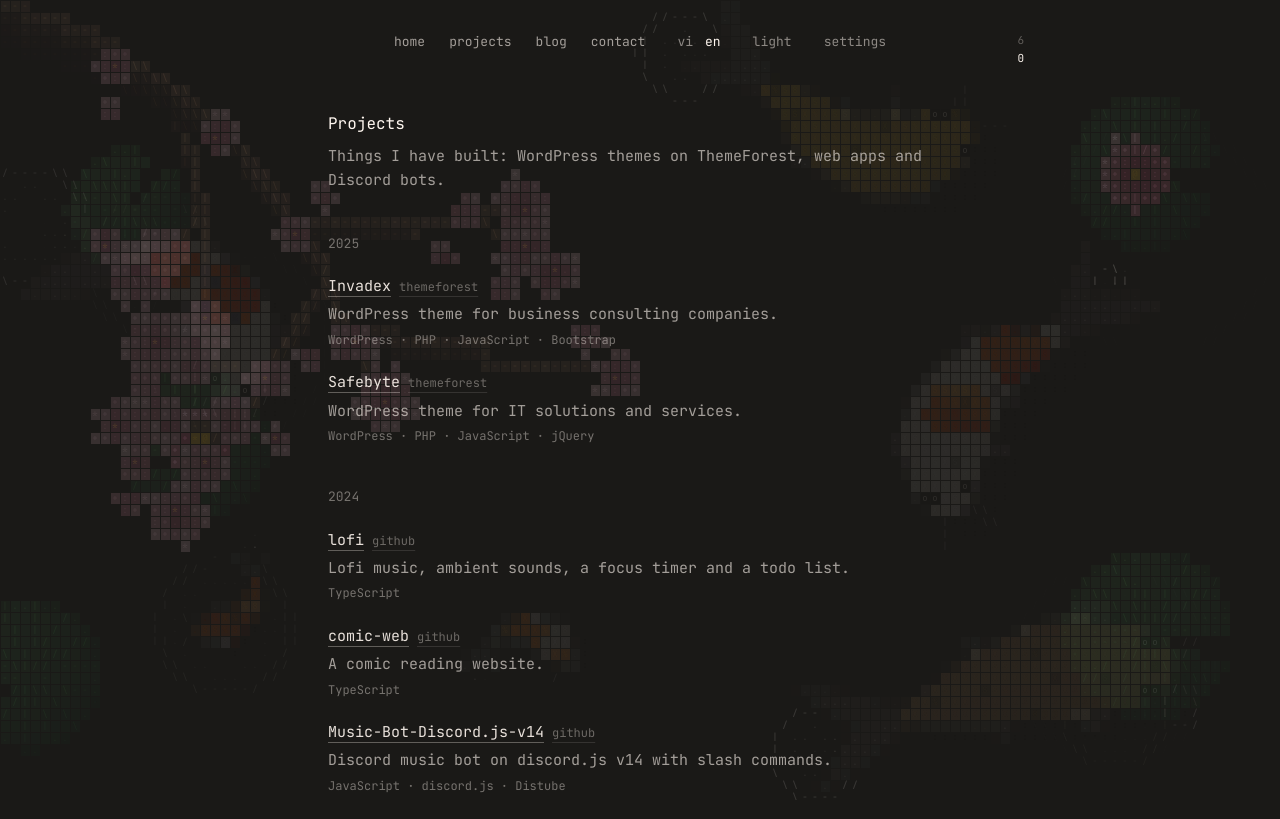
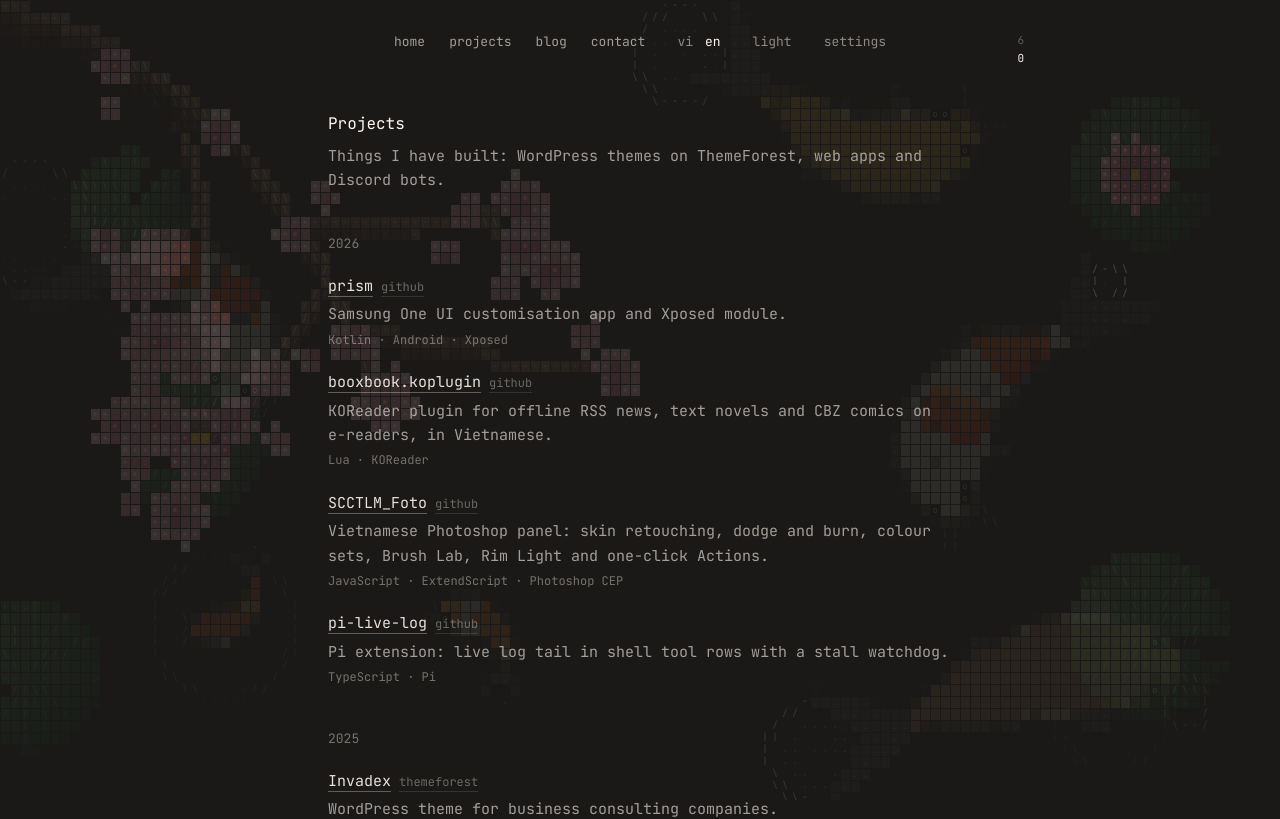
Before and after one commit to hongducdev/hongducdev, a Next.js app: page /en/projects in a window 1280 px wide. Shown: the top 819 px of the page. Built offline with nearby package versions, Linux system fonts and the light colour scheme.

Commit message:
✨ feat(projects): add prism, booxbook.koplugin, SCCTLM_Foto and pi-live-log

```diff
--- a/content/projects.ts
+++ b/content/projects.ts
@@ -10,6 +10,50 @@ export interface Project {
 }
 
 export const projects: Project[] = [
+  {
+    title: "prism",
+    url: "https://github.com/hongducdev/prism",
+    kind: "github",
+    year: 2026,
+    stack: ["Kotlin", "Android", "Xposed"],
+    description: {
+      vi: "Ứng dụng và module Xposed tùy biến giao diện Samsung One UI.",
+      en: "Samsung One UI customisation app and Xposed module.",
+    },
+  },
+  {
+    title: "booxbook.koplugin",
+    url: "https://github.com/hongducdev/booxbook.koplugin",
+    kind: "github",
+    year: 2026,
+    stack: ["Lua", "KOReader"],
+    description: {
+      vi: "Plugin KOReader đọc báo RSS, truyện chữ và truyện tranh CBZ offline trên máy đọc sách, bằng tiếng Việt.",
+      en: "KOReader plugin for offline RSS news, text novels and CBZ comics on e-readers, in Vietnamese.",
+    },
+  },
+  {
+    title: "SCCTLM_Foto",
+    url: "https://github.com/hongducdev/SCCTLM_Foto",
+    kind: "github",
+    year: 2026,
+    stack: ["JavaScript", "ExtendScript", "Photoshop CEP"],
+    description: {
+      vi: "Panel Photoshop tiếng Việt: làm da, đánh khối, bộ màu, Brush Lab, Rim Light và nạp Action một chạm.",
+      en: "Vietnamese Photoshop panel: skin retouching, dodge and burn, colour sets, Brush Lab, Rim Light and one-click Actions.",
+    },
+  },
+  {
+    title: "pi-live-log",
+    url: "https://github.com/hongducdev/pi-live-log",
+    kind: "github",
+    year: 2026,
+    stack: ["TypeScript", "Pi"],
+    description: {
+      vi: "Extension cho Pi: theo dõi log trực tiếp trong dòng lệnh shell và cảnh báo khi tiến trình bị treo.",
+      en: "Pi extension: live log tail in shell tool rows with a stall watchdog.",
+    },
+  },
   {
     title: "Invadex",
     url: "https://themeforest.net/item/invadex-business-consulting-wordpress-theme/56656878",
```
